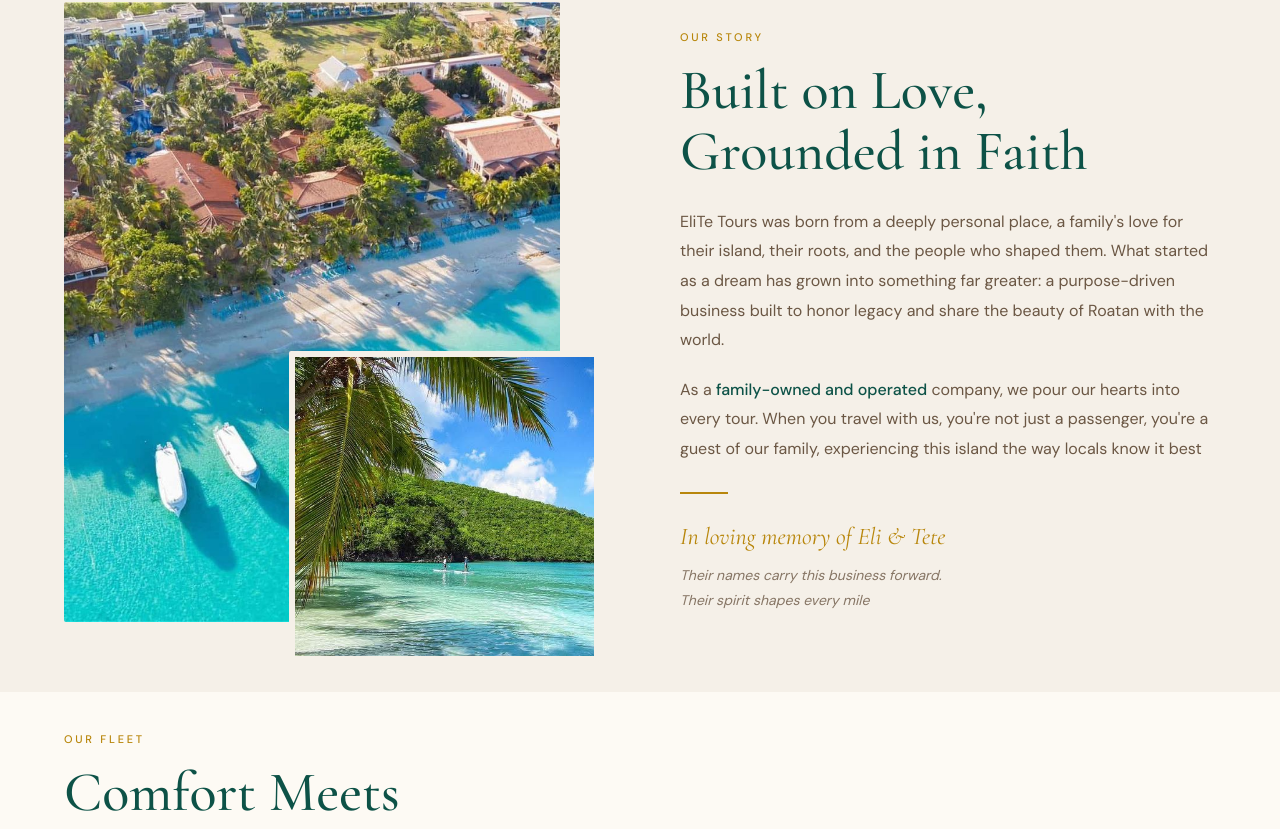
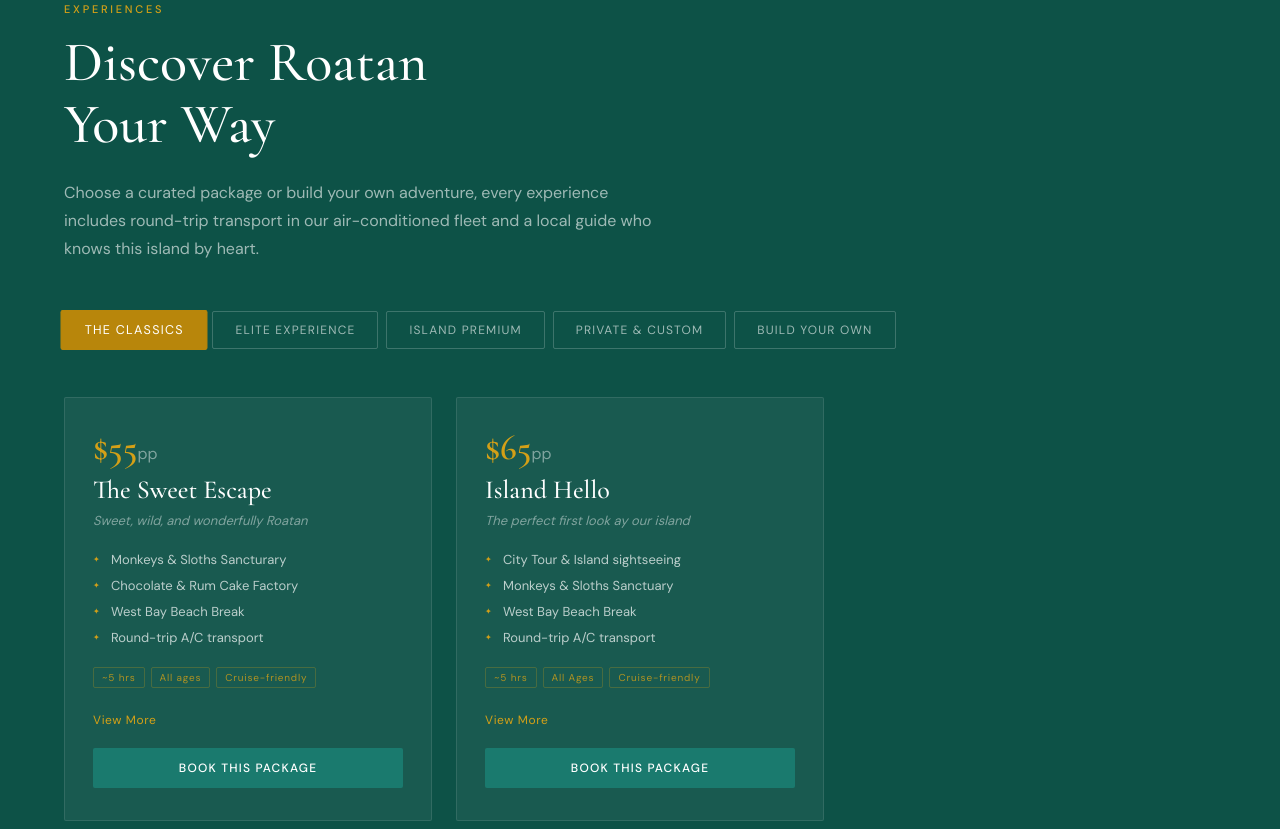
Before and after one commit to ShaniceS13/elite-tours, a React (Vite) app: page / in a window 1280 px wide. Shown: the part 858-1687 px from the top of the page. Built offline with nearby package versions, Linux system fonts and the light colour scheme.

Commit message:
Add expandable package descriptions with view more toggle

```diff
--- a/src/App.jsx
+++ b/src/App.jsx
@@ -15,11 +15,13 @@
     <div>
       <Navbar />
       <Hero />
+      <Experiences />
       <About />
+
+      <WhyELite />
       <Fleet />
-      <WhyELite />
       <Gallery />
-      <Experiences />
+
       <BookingForm />
       <Footer />
       <WhatsAppButton />
--- a/src/components/Experience.jsx
+++ b/src/components/Experience.jsx
@@ -8,6 +8,7 @@
   const [activeTier, setActiveTier] = useState("t1");
   const [selectedActivities, setSelectedActivities] = useState([]);
   const [groupSize, setGroupSize] = useState(1);
+  const [expandedCards, setExpandedCards] = useState([]);
 
   const filteredPackages = packages.filter((pkg) => pkg.tier === activeTier);
 
@@ -20,6 +21,15 @@
       setSelectedActivities([...selectedActivities, activity]);
     }
   };
+
+  const toggleExpand = (id) => {
+    if (expandedCards.includes(id)) {
+      setExpandedCards(expandedCards.filter((cardId) => cardId !== id));
+    } else {
+      setExpandedCards([...expandedCards, id]);
+    }
+  };
+
   const [ref, inView] = useInView();
 
   const isSelected = (activity) => {
@@ -95,6 +105,18 @@
                   </span>
                 ))}
               </div>
+
+              {expandedCards.includes(pkg.id) && (
+                <p className="pkg-details">{pkg.details}</p>
+              )}
+
+              <button
+                className="pkg-expand-btn"
+                onClick={() => toggleExpand(pkg.id)}
+              >
+                {expandedCards.includes(pkg.id) ? "Shows Less" : "View More"}
+              </button>
+
               <a href="#book" className="pkg-btn">
                 {pkg.tier === "t4" ? "Request a Quote" : "Book This Package"}
               </a>
--- a/src/data/packages.js
+++ b/src/data/packages.js
@@ -4,6 +4,8 @@
     tier: "t1",
     name: "The Sweet Escape",
     tagline: "Sweet, wild, and wonderfully Roatan",
+    details:
+      "Meet Roatan's sloths and monkeys up close, taste real cacao and rum cake straight from the source, then sink your toes into West Bay sand. A perfect little taste of the island, no rush required",
     price: 55,
     duration: "~5 hrs",
     tags: ["All ages", "Cruise-friendly"],
@@ -21,6 +23,8 @@
     tier: "t1",
     name: "Island Hello",
     tagline: "The perfect first look ay our island",
+    details:
+      "New to Roatan? This is where we start. A relaxed drive through the island's best views, a visit with our sloths and monkeys, and a beach break to end it right — the perfect first hello.",
     price: 65,
     duration: "~5 hrs",
     tags: ["All Ages", "Cruise-friendly"],
@@ -39,6 +43,8 @@
     tier: "t2",
     name: "Into the Wild",
     tagline: "Soar through the jungle, meet the animals",
+    details:
+      "Fly through the jungle canopy, then unwind with sloths and monkeys before a stop at West Bay. Our most popular tour for a reason — a little adrenaline, a lot of island charm.",
     price: 85,
     duration: "~6 hrs",
     tags: ["Adventure", "Cruise-friendly"],
@@ -57,6 +63,8 @@
     tier: "t2",
     name: "Below the Surface",
     tagline: "Reef, wildlife, culture- all in one",
+    details:
+      "Slip below the waves at the Blue Channel or West Bay, then surface to sloths, monkeys, and a little city sightseeing. Reef, wildlife, and culture, all in one easy day.",
     price: 85,
     duration: "~6 hrs",
     tags: ["Water lovers", "Cruise-friendly"],
@@ -75,6 +83,8 @@
     tier: "t2",
     name: "Ride the Island",
     tagline: "Horseback through Roatán's most scenic routes",
+    details:
+      "Horseback along some of Roatán's most scenic trails, then a stop with our sloths and monkeys and a drive through the island's best views. Slow, scenic, and made for families.",
     price: 95,
     duration: "~6 hrs",
     tags: ["Families", "Cruise-friendly"],
@@ -92,6 +102,8 @@
     tier: "t3",
     name: "Sky, Sea & Soul",
     tagline: "The ultimate Roatán combo",
+    details:
+      "Zip through the canopy, snorkel the reef, meet our sloths and monkeys, and wind down on the beach — the ultimate Roatán combo for those who want to do it all in one day.",
     price: 110,
     duration: "Full day",
     tags: ["Adventure"],
@@ -111,6 +123,8 @@
     tier: "t3",
     name: "The Full Rush",
     tagline: "Off-road, wild, and unforgettable",
+    details:
+      "Off-road through the island's wild side on an ATV adventure, then cool down with sloths and monkeys and a beach break. Dusty, thrilling, and unforgettable.",
     price: 120,
     duration: "Full day",
     tags: ["Thrill-seekers"],
@@ -128,6 +142,8 @@
     tier: "t3",
     name: "Above It All",
     tagline: "800 feet above the Caribbean Sea",
+    details:
+      "800 feet above the Caribbean, the whole island unfolds beneath you. Followed by West Bay Beach and a bit of city sightseeing, a bucket-list moment, EliTe style.",
     price: 120,
     duration: "Half day",
     tags: ["Bucket list"],
@@ -145,6 +161,8 @@
     tier: "t3",
     name: "Horseback & Horizon",
     tagline: "Ride in, dive in, drift along the mangroves",
+    details:
+      "Ride in on horseback, drift through the mangrove tunnels, then snorkel the reef and relax on the beach. A full day for anyone who loves the island's wild, quiet corners.",
     price: 120,
     duration: "Full day",
     tags: ["Nature lovers"],
@@ -163,6 +181,8 @@
     tier: "t3",
     name: "The Grand Islander",
     tagline: "A private island paradise — Little French Key",
+    details:
+      "A full day on your own private slice of paradise at Little French Key — exotic animals, warm water, good food, and nowhere else you need to be. This one's for slowing all the way down.",
     price: 130,
     duration: "Full day",
     tags: ["All-inclusive feel"],
@@ -180,6 +200,8 @@
     tier: "t3",
     name: "Infinity Bay Escape",
     tagline: "All-inclusive luxury on the beach",
+    details:
+      "A full day of all-inclusive beachfront luxury — food, drinks, and beach amenities included. Just show up, relax, and let the island take care of the rest.",
     price: 130,
     duration: "Full day",
     tags: ["Relaxation"],
@@ -197,6 +219,8 @@
     tier: "t4",
     name: "The EliTe Private",
     tagline: "Your island. Your itinerary. Our care.",
+    details:
+      "This is EliTe at its core — your itinerary, your pace, our care. Whether it's one stop or five, we build the day around you and your group, exactly how family should.",
     price: 150,
     duration: "Flexible",
     tags: ["Private group"],
@@ -215,6 +239,8 @@
     tier: "t4",
     name: "The Family Legacy",
     tagline: "For families who want to experience Roatán together",
+    details:
+      "Built for families who want Roatán together — kid-friendly stops, a pace that works for every age, and photo moments curated just for you. This is how memories are made.",
     price: 0,
     duration: "Flexible",
     tags: ["Family-focused", "All ages"],
--- a/src/styles/About.css
+++ b/src/styles/About.css
@@ -24,7 +24,7 @@
   display: grid;
   grid-template-columns: 1fr 1fr;
   gap: 80px;
-  align-items: center;
+  align-items: start;
   padding: 60px 5% 30px;
 }
 
--- a/src/styles/Experiences.css
+++ b/src/styles/Experiences.css
@@ -180,6 +180,34 @@
   border: 1px solid rgba(212, 160, 23, 0.25);
   padding: 3px 8px;
   border-radius: 2px;
+}
+
+/* - Expandable Details -*/
+.pkg-details {
+  font-size: 13px;
+  color: rgba(255, 255, 255, 0.65);
+  line-height: 1.6;
+  margin-bottom: 16px;
+  padding-top: 4px;
+}
+
+.pkg-expand-btn {
+  background: transparent;
+  border: none;
+  color: var(--gold-light);
+  font-size: 12px;
+  letter-spacing: 0.05em;
+  font-family: "DM Sans", sans-serif;
+  cursor: pointer;
+  padding: 0;
+  margin-bottom: 20px;
+  text-align: left;
+  align-self: flex-start;
+  transition: color 0.2s;
+}
+
+.pkg-expand-btn-hover {
+  color: var(--white);
 }
 
 /* - Book Button - */
--- a/src/styles/WhyElite.css
+++ b/src/styles/WhyElite.css
@@ -9,7 +9,7 @@
   display: grid;
   grid-template-columns: repeat(4, 1fr);
   gap: 40px;
-  margin-top: 60px;
+  margin-top: 32px;
 }
 
 /* - Item - */
```
